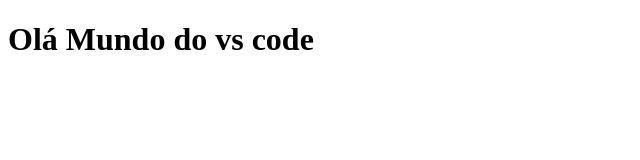
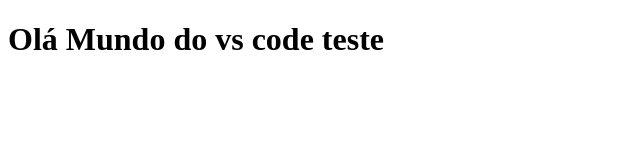
Before and after one commit to igorcosta97/nlw, a plain HTML site: page index.html in a window 1280 px wide. Shown: the whole page, without its empty margins (0-640 px from the left). Drawn offline with Linux system fonts and the light colour scheme.

Commit message:
terceiro

```diff
--- a/index.html
+++ b/index.html
@@ -7,6 +7,6 @@
   <title>Document</title>
 </head>
 <body>
-  <h1>Olá Mundo do vs code</h1>
+  <h1>Olá Mundo do vs code teste</h1>
 </body>
 </html>
```
